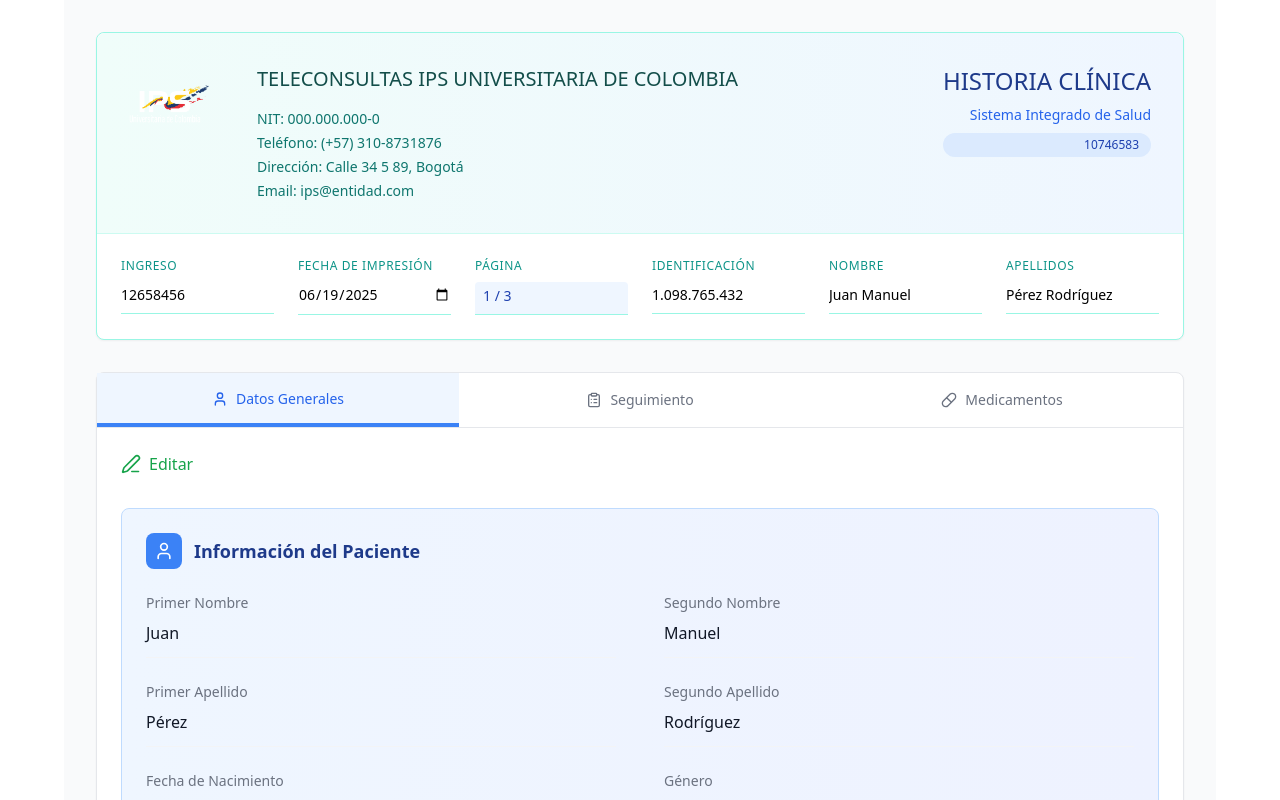
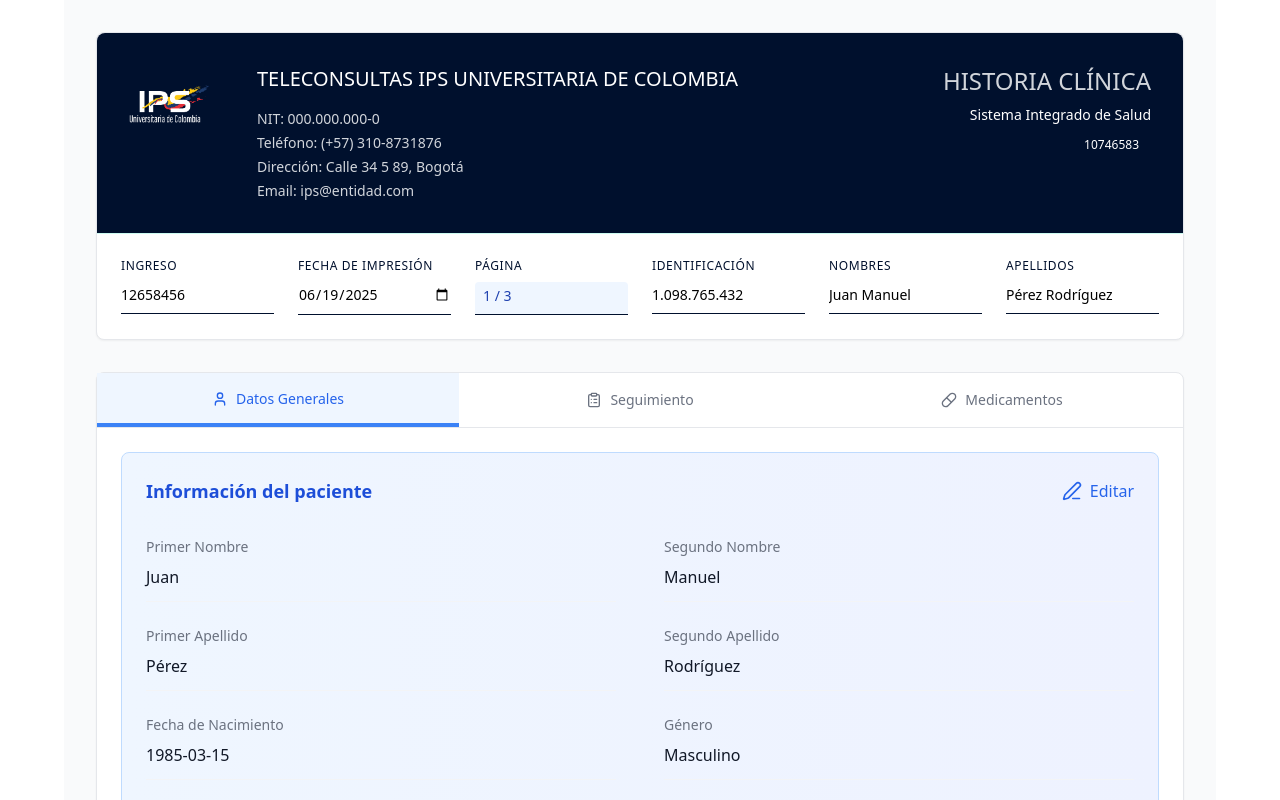
Before and after one commit to moly-mu/T_IPS, a React (Vite) app in the folder front/: page /EdicionHistoriaC in a window 1280 px wide. Shown: the top 800 px of the page. Built offline with nearby package versions, Linux system fonts and the light colour scheme.

Commit message:
admin table

```diff
--- a/front/package.json
+++ b/front/package.json
@@ -20,7 +20,7 @@
     "iconsax-react": "^0.0.8",
     "jspdf": "^3.0.1",
     "jspdf-autotable": "^5.0.2",
-    "lucide-react": "^0.525.0",
+    "lucide-react": "^0.536.0",
     "prop-types": "^15.8.1",
     "react": "^18.3.1",
     "react-dom": "^18.3.1",
--- a/front/src/components/homepage/Phome.jsx
+++ b/front/src/components/homepage/Phome.jsx
@@ -101,12 +101,6 @@ const Hero = () => {
           </div>
 
           <div ref={imageRef} className="opacity-0 transform translate-y-8 transition-all duration-1000 delay-600">
-            <img
-              src={homeImage}
-              alt="home"
-              className="rounded-sm w-2/3 h-auto object-cover"
-            />
-
             <div className="absolute -bottom-4 -right-4 bg-white p-6 shadow-lg rounded-sm">
               <div className="text-center">
                 <div className="text-2xl font-light text-gray-900">24/7</div>
--- a/front/src/components/user/desis/clinicalHistory/ClinicalHistory.jsx
+++ b/front/src/components/user/desis/clinicalHistory/ClinicalHistory.jsx
@@ -80,9 +80,8 @@ const ClinicalHistory = () => {
 
   return (
     <div className="max-w-6xl mx-auto p-8 bg-gray-50 min-h-screen">
-      <div className="border border-teal-200 mb-8 bg-white rounded-lg shadow-sm">
-        {/* Sección superior */}
-        <div className="border-b border-teal-100 p-8 bg-gradient-to-r from-teal-50 to-blue-50 rounded-t-lg">
+      <div className="border border-black-200 mb-8 bg-white rounded-lg shadow-sm">
+        <div className="border-b border-teal-100 p-8 bg-[#00102D] rounded-t-lg">
           <div className="flex items-start justify-between">
             <div className="flex items-start space-x-12">
               <div className="w-20 h-20 flex items-center justify-center overflow-hidden rounded">
@@ -91,10 +90,9 @@ const ClinicalHistory = () => {
                 alt="IPS" />
               </div>
 
-              {/* Información de la entidad */}
               <div>
-                <h1 className="text-xl font-medium text-teal-900 mb-4">TELECONSULTAS IPS UNIVERSITARIA DE COLOMBIA</h1>
-                <div className="space-y-1 text-sm text-teal-700">
+                <h1 className="text-xl font-medium text-white mb-4">TELECONSULTAS IPS UNIVERSITARIA DE COLOMBIA</h1>
+                <div className="space-y-1 text-sm text-gray-300">
                   <div>NIT: 000.000.000-0</div>
                   <div>Teléfono: (+57) 310-8731876</div>
                   <div>Dirección: Calle 34 5 89, Bogotá</div>
@@ -103,77 +101,75 @@ const ClinicalHistory = () => {
               </div>
             </div>
 
-            {/* Título del documento */}
             <div className="text-right">
-              <h2 className="text-2xl font-light text-blue-900 mb-2">HISTORIA CLÍNICA</h2>
-              <p className="text-blue-600 text-sm">Sistema Integrado de Salud</p>
-              <div className="mt-2 bg-blue-100 text-blue-800 px-3 py-1 rounded-full text-xs font-medium">
+              <h2 className="text-2xl font-light text-gray-300 mb-2">HISTORIA CLÍNICA</h2>
+              <p className="text-white text-sm">Sistema Integrado de Salud</p>
+              <div className="mt-2 text-white px-3 py-1 rounded text-xs font-medium">
                 10746583
               </div>
             </div>
           </div>
         </div>
 
-        {/* Fila de información básica */}
         <div className="p-6">
           <div className="grid grid-cols-6 gap-6">
             <div>
-              <label className="block text-xs font-medium text-teal-600 mb-2 uppercase tracking-wider">Ingreso</label>
+              <label className="block text-xs font-medium text-[#00102D] mb-2 uppercase tracking-wider">Ingreso</label>
               <input
                 type="text"
                 value={formData.ingreso}
                 onChange={(e) => handleInputChange('ingreso', e.target.value)}
-                className="w-full border-b border-teal-200 pb-2 text-sm focus:border-teal-500 focus:outline-none transition-colors"
+                className="w-full border-b border-[#00102D] pb-2 text-sm focus:border-teal-500 focus:outline-none transition-colors"
                 placeholder="N° Ingreso"
               />
             </div>
 
             <div>
-              <label className="block text-xs font-medium text-teal-600 mb-2 uppercase tracking-wider">Fecha de Impresión</label>
+              <label className="block text-xs font-medium text-[#00102D] mb-2 uppercase tracking-wider">Fecha de Impresión</label>
               <input
                 type="date"
                 value={formData.fechaImpresion}
                 onChange={(e) => handleInputChange('fechaImpresion', e.target.value)}
-                className="w-full border-b border-teal-200 pb-2 text-sm focus:border-teal-500 focus:outline-none transition-colors"
+                className="w-full border-b border-[#00102D] pb-2 text-sm focus:border-teal-500 focus:outline-none transition-colors"
               />
             </div>
 
             <div>
-              <label className="block text-xs font-medium text-teal-600 mb-2 uppercase tracking-wider">Página</label>
-              <div className="text-sm font-medium text-blue-800 pb-2 border-b border-teal-200 bg-blue-50 px-2 py-1 rounded-t">
+              <label className="block text-xs font-medium text-[#00102D] mb-2 uppercase tracking-wider">Página</label>
+              <div className="text-sm font-medium text-blue-800 pb-2 border-b border-[#00102D] bg-blue-50 px-2 py-1 rounded-t">
                 1 / 3
               </div>
             </div>
 
             <div>
-              <label className="block text-xs font-medium text-teal-600 mb-2 uppercase tracking-wider">Identificación</label>
+              <label className="block text-xs font-medium text-[#00102D] mb-2 uppercase tracking-wider">Identificación</label>
               <input
                 type="text"
                 value={formData.identificacion}
                 onChange={(e) => handleInputChange('identificacion', e.target.value)}
-                className="w-full border-b border-teal-200 pb-2 text-sm focus:border-teal-500 focus:outline-none transition-colors"
+                className="w-full border-b border-[#00102D] pb-2 text-sm focus:border-teal-500 focus:outline-none transition-colors"
                 placeholder="N° Documento"
               />
             </div>
 
             <div>
-              <label className="block text-xs font-medium text-teal-600 mb-2 uppercase tracking-wider">Nombre</label>
+              <label className="block text-xs font-medium text-[#00102D] mb-2 uppercase tracking-wider">Nombres</label>
               <input
                 type="text"
                 value={formData.nombre}
                 onChange={(e) => handleInputChange('nombre', e.target.value)}
-                className="w-full border-b border-teal-200 pb-2 text-sm focus:border-teal-500 focus:outline-none transition-colors"
+                className="w-full border-b border-[#00102D] pb-2 text-sm focus:border-teal-500 focus:outline-none transition-colors"
                 placeholder="Nombres"
               />
             </div>
 
             <div>
-              <label className="block text-xs font-medium text-teal-600 mb-2 uppercase tracking-wider">Apellidos</label>
+              <label className="block text-xs font-medium text-[#00102D] mb-2 uppercase tracking-wider">Apellidos</label>
               <input
                 type="text"
                 value={formData.apellidos}
                 onChange={(e) => handleInputChange('apellidos', e.target.value)}
-                className="w-full border-b border-teal-200 pb-2 text-sm focus:border-teal-500 focus:outline-none transition-colors"
+                className="w-full border-b border-[#00102D] pb-2 text-sm focus:border-teal-500 focus:outline-none transition-colors"
                 placeholder="Apellidos"
               />
             </div>
@@ -181,7 +177,6 @@ const ClinicalHistory = () => {
         </div>
       </div>
 
-      {/* navegación de pestaña*/}
       <div className="bg-white border border-gray-200 rounded-lg shadow-sm mb-6">
         <div className="border-b border-gray-200">
           <nav className="flex space-x-0" aria-label="Tabs">
@@ -213,7 +208,6 @@ const ClinicalHistory = () => {
           </nav>
         </div>
 
-        {/* Contenido de la pestaña activa */}
         <div className="p-6">
           {ActiveComponent && <ActiveComponent />}
         </div>
--- a/front/src/components/user/desis/clinicalHistory/GeneralData.jsx
+++ b/front/src/components/user/desis/clinicalHistory/GeneralData.jsx
@@ -28,6 +28,11 @@ const GeneralData = () => {
     departamento: 'Bogotá',
   });
 
+  const handleEpsChange = (e) => {
+    const value = e.target.value;
+    setFormData({ ...formData, eps: value});
+  }
+
   const [medicalHistory, setMedicalHistory] = useState([
     {
       idantecedente: '',
@@ -36,26 +41,6 @@ const GeneralData = () => {
       description: ''
     }
   ]);
-
-  const [consent, setConsent] = useState({
-    idconsentimiento: '',
-    patient_idPaciente: '',
-    patient_pac_data_idpac_data: '',
-    patient_User_idUser: '',
-    patient_User_credential_users_idcred: '',
-    patient_User_rol_idrol: '',
-    especialidad_id: '',
-    fecha_firma: '',
-    firmado_por: '',
-    relacion_con_paciente: '',
-    documento_identidad: '',
-    consentimiento_texto: '',
-    firmado: false,
-    firma_digital: '',
-    observaciones: '',
-    fecha_creacion: '',
-    fecha_actualizacion: ''
-  });
 
   const handleSaveProfile = () => {
     setIsEditingProfile(false);
@@ -104,36 +89,34 @@ const GeneralData = () => {
 
   return (
     <div className="space-y-8">
-      {/*Boton para editar datos*/}
-      <div className="flex kistify-between items-center mb-8">
+      {/* Información del Paciente */}
+      <div className="bg-gradient-to-r from-blue-50 to-indigo-50 rounded-lg p-6 border border-blue-200">
+        <div className='flex justify-between items-center mb-8'>
+          <h2 className='text-lg font-semibold text-blue-700'>Información del paciente</h2>
           {!isEditingProfile ? (
           <button
             onClick={() => setIsEditingProfile(true)}
-          className="flex items-center gap-2 text-green-600 hover:text-gray-900 transition-colors">
-            <Edit3 size={20} className='text-green-600 font-semibold'/>Editar</button>
+            className="flex items-center gap-2 text-blue-600 hover:text-blue-900 transition-colors">
+            <Edit3 size={20} className="text-blue-600 font-semibold"/>
+            Editar
+          </button>
         ) : (
-          <div className='flex gap-4'>
+          <div className="flex gap-4">
             <button
               onClick={handleSaveProfile}
-            className='flex items-center gap-2 text-green-600 hover:text-green-700 transition-colors'>
-              <Save size={16}/>Guardar</button>
+              className="flex items-center gap-2 text-green-600 hover:text-green-700 transition-colors">
+              <Save size={16} />
+              Guardar
+            </button>
             <button
               onClick={() => setIsEditingProfile(false)}
-              className='flex items-center gap-2 text-gray-500 hover:text-gray-700 transition-colors'>
-              <X size={16}/>Cancelar</button>
+              className="flex items-center gap-2 text-gray-500 hover:text-gray-700 transition-colors">
+              <X size={16} />
+              Cancelar
+            </button>
           </div>
         )}
         </div>
-
-      {/* Información del Paciente */}
-      <div className="bg-gradient-to-r from-blue-50 to-indigo-50 rounded-lg p-6 border border-blue-200">
-        <div className="flex items-center space-x-3 mb-6">
-          <div className="bg-blue-500 p-2 rounded-lg">
-            <User className="h-5 w-5 text-white" />
-          </div>
-          <h3 className="text-lg font-semibold text-blue-900">Información del Paciente</h3>
-        </div>
-
 
       <div className="grid grid-cols-1 md:grid-cols-2 gap-x-12 gap-y-6">
         <div className="space-y-6">
@@ -260,9 +243,10 @@ const GeneralData = () => {
           <div>
             <label className="block text-sm text-gray-500 mb-2">Eps</label>
             {isEditingProfile ? (
+              <div>
               <select
-                value={formData.eps}
-                onChange={(e) => setProfile({...formData, eps: e.target.value})}
+                value={formData.eps === '' || ! ['sura', 'sanitas', 'compensar', 'famisanar', 'saludTotal', 'nuevaEps', 'Coosalud', 'mutualSer', 'ninguna'].includes(formData.eps) ? 'otra' : formData.eps}
+                onChange={handleEpsChange}
                 className="w-full p-3 border-b border-gray-200 focus:border-gray-400 focus:outline-none bg-transparent">
                 <option value="sura">Sura</option>
                 <option value="sanitas">Sanitas</option>
@@ -275,6 +259,17 @@ const GeneralData = () => {
                 <option value="ninguna">Ninguna</option>
                 <option value="otra">Otra</option>
               </select>
+
+              {(formData.eps === 'otra' || !['sura', 'sanitas', 'compensar', 'famisanar', 'saludTotal', 'nuevaEps', 'Coosalud', 'mutualSer', 'ninguna'].includes(formData.eps)) && (
+                <input
+                type="text"
+                value={formData.eps === 'otra' ? '' : formData.eps}
+                onChange={(e) => setFormData({ ...formData, eps: e.target.value })}
+                placeholder='Especifica tu EPS'
+                className='w-full p-3 border-b border-gray-200 focus:border-gray-400 focus:outline-none bg-transparent mt-2' />
+              )}
+              </div>
+
               ) : (
                 <p className="text-gray-900 pb-3 border-b border-gray-100">{formData.eps}</p>
               )}
@@ -467,8 +462,7 @@ const GeneralData = () => {
           </div>
           <button
             onClick={addMedicalHistory}
-            className="flex items-center space-x-2 px-3 py-2 bg-green-600 text-white rounded-md hover:bg-green-700 transition-colors"
-          >
+            className="flex items-center space-x-2 px-3 py-2 bg-green-600 text-white rounded-md hover:bg-green-700 transition-colors">
             <Plus className="h-4 w-4" />
             <span>Agregar</span>
           </button>
```
Also changed, not shown: 1 other file (tests, documents, lock files or other folders). Lines whose indentation alone changed are shown as unchanged.
